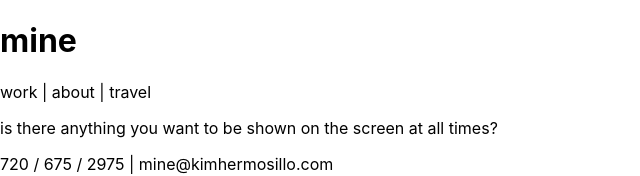
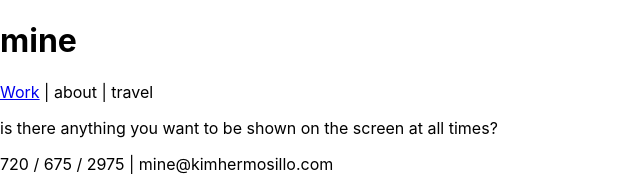
Before and after one commit to kimhermosillo/kimhermosillo, a React (Create React App) app: page / in a window 1280 px wide. Shown: the top 176 px of the page, without its empty margins (0-640 px from the left). Built offline with nearby package versions, Linux system fonts and the light colour scheme.

Commit message:
messing with react router

```diff
--- a/src/components/Nav.js
+++ b/src/components/Nav.js
@@ -1,11 +1,14 @@
 
 import React, { Component } from 'react';
-
+import Work from './Work'
+import About from './About'
+import Travel from './Travel'
+import { BrowserRouter as Router, Route, Link } from 'react-router-dom'
 
 class Nav extends Component {
     render() {
     return (
-<p>work | about | travel</p>
+<p><Link to ='/Work'>Work</Link> | about | travel</p>
         )
     }
 }
```
Also changed, not shown: src/components/About.js (added), src/components/Travel.js (added), src/components/Work.js (added).
